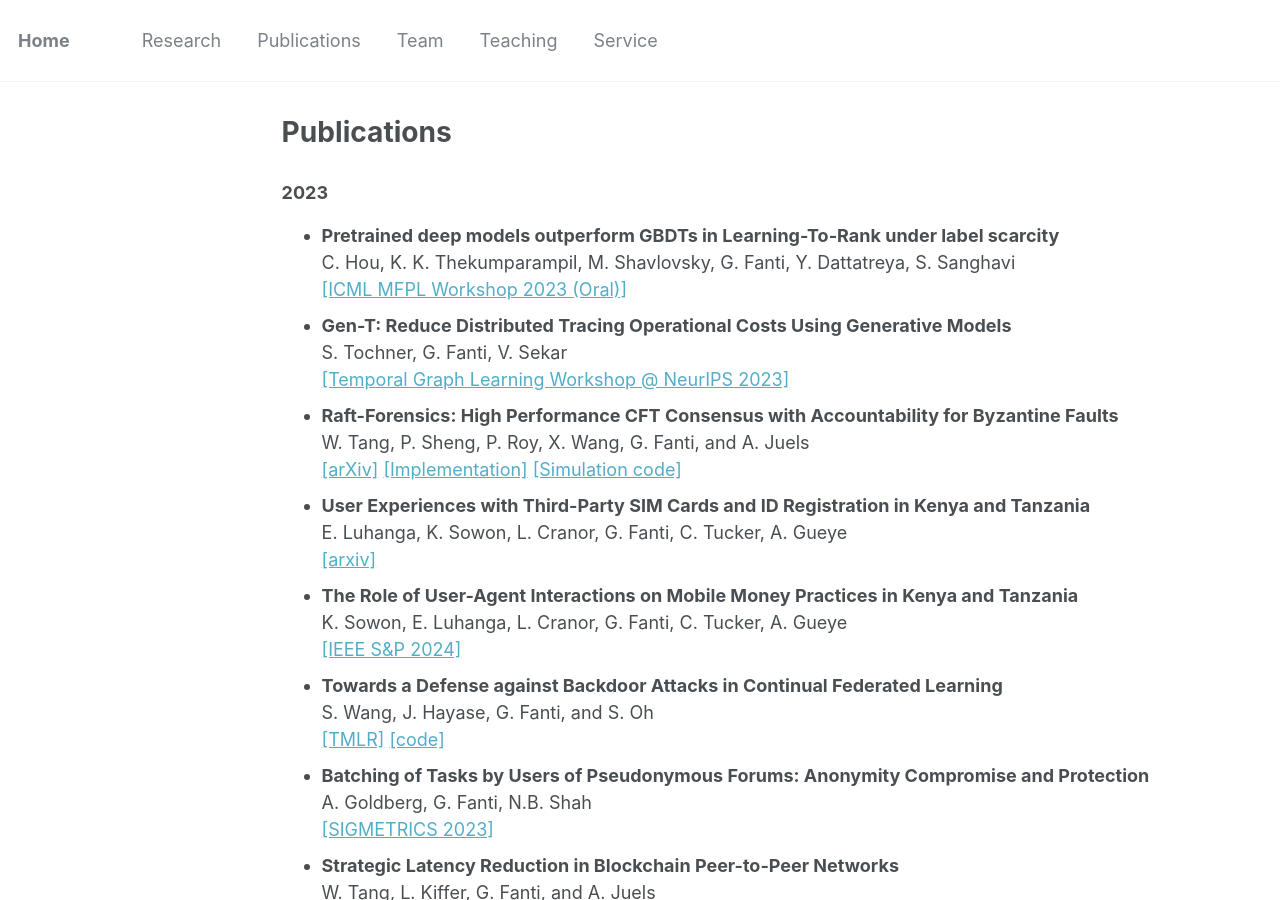
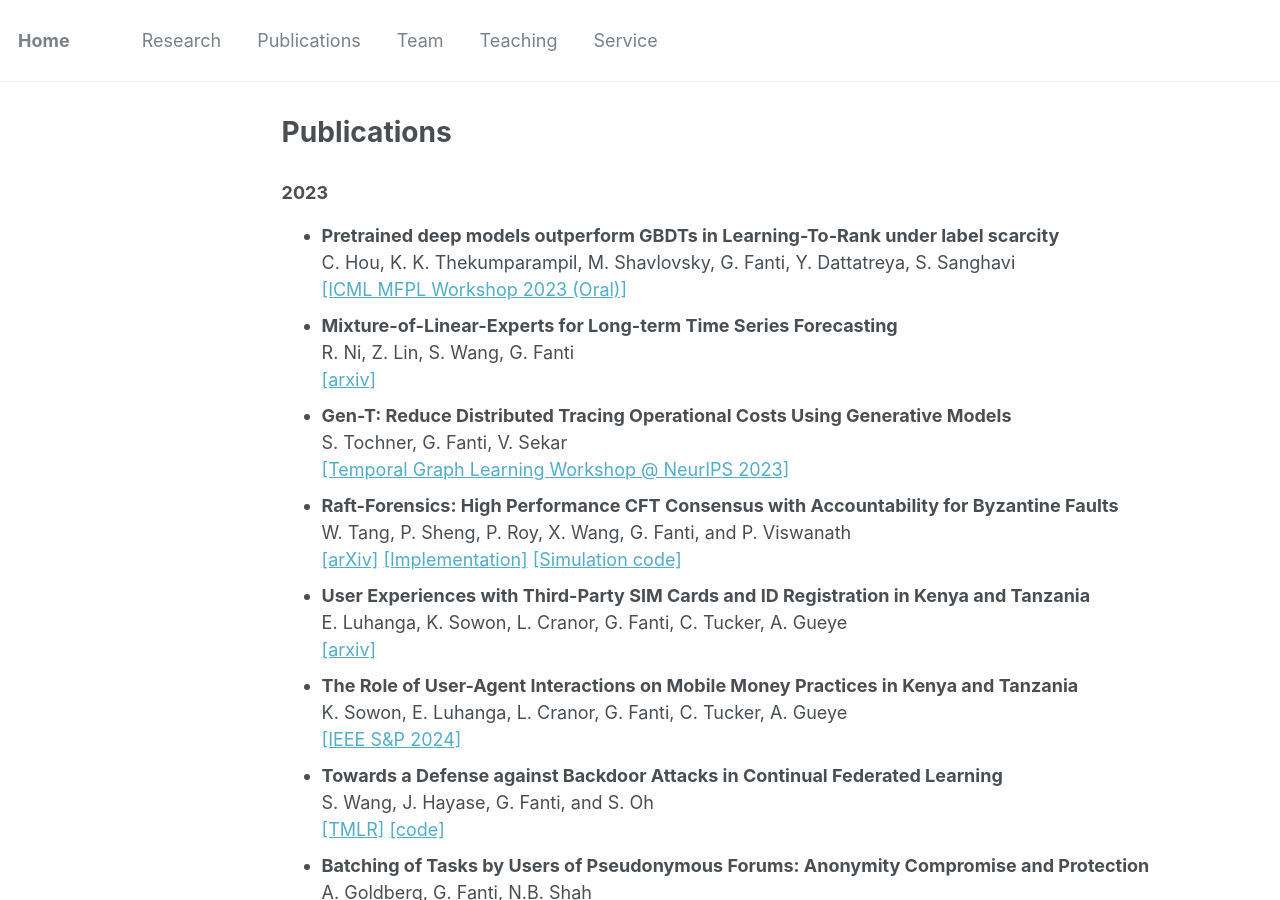
Before and after one commit to gfanti/gfanti.github.io, a Jekyll site: the page built from _pages/publications.md, in a window 1280 px wide and 900 px high. Built offline with Jekyll 4.4.1, drawn with Linux system fonts in a browser that asks for light colours.

Commit message:
updated pubs

```diff
--- a/_pages/publications.md
+++ b/_pages/publications.md
@@ -9,12 +9,16 @@ author_profile: false
 <br>C. Hou, K. K. Thekumparampil, M. Shavlovsky, G. Fanti, Y. Dattatreya, S. Sanghavi
 <br> <a href="https://arxiv.org/pdf/2308.00177">[ICML MFPL Workshop 2023 (Oral)]</a>
 <br>
+* <b>Mixture-of-Linear-Experts for Long-term Time Series Forecasting</b>
+<br>R. Ni, Z. Lin, S. Wang, G. Fanti
+<br> <a href="">[arxiv]</a>
+<br>
 * <b>Gen-T: Reduce Distributed Tracing Operational Costs Using Generative Models</b>
 <br>S. Tochner, G. Fanti, V. Sekar
 <br> <a href="https://openreview.net/forum?id=UVh8QBeWlN">[Temporal Graph Learning Workshop @ NeurIPS 2023]</a>
 <br>
 * <b>Raft-Forensics: High Performance CFT Consensus with Accountability for Byzantine Faults</b> <br>
-        W. Tang, P. Sheng, P. Roy, X. Wang, G. Fanti, and A. Juels <br>
+        W. Tang, P. Sheng, P. Roy, X. Wang, G. Fanti, and P. Viswanath <br>
         <a href="https://arxiv.org/abs/2305.09123">[arXiv]</a>
         <a href="https://github.com/proy-11/NuRaft-Forensics.git">[Implementation]</a>
         <a href="https://github.com/WeizhaoT/Raft-Forensics-Simulator">[Simulation code] </a><br>
```
